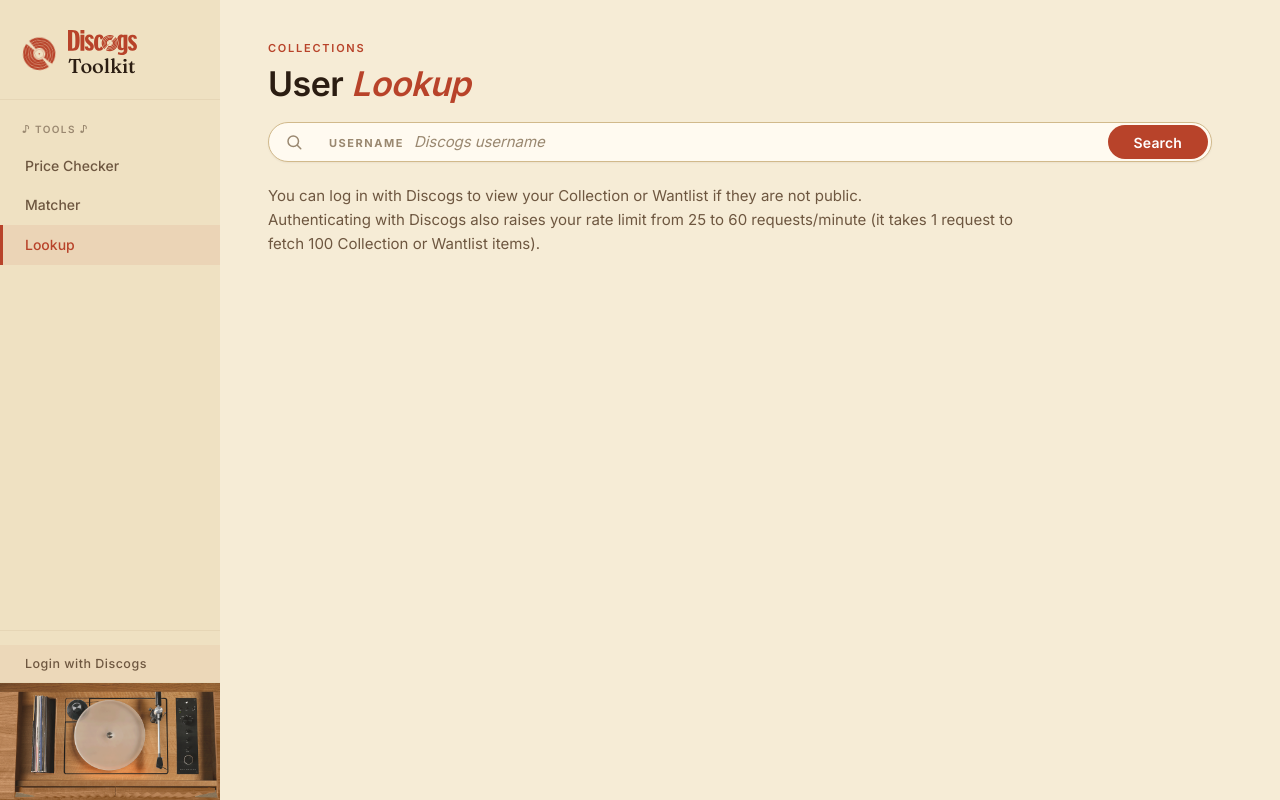
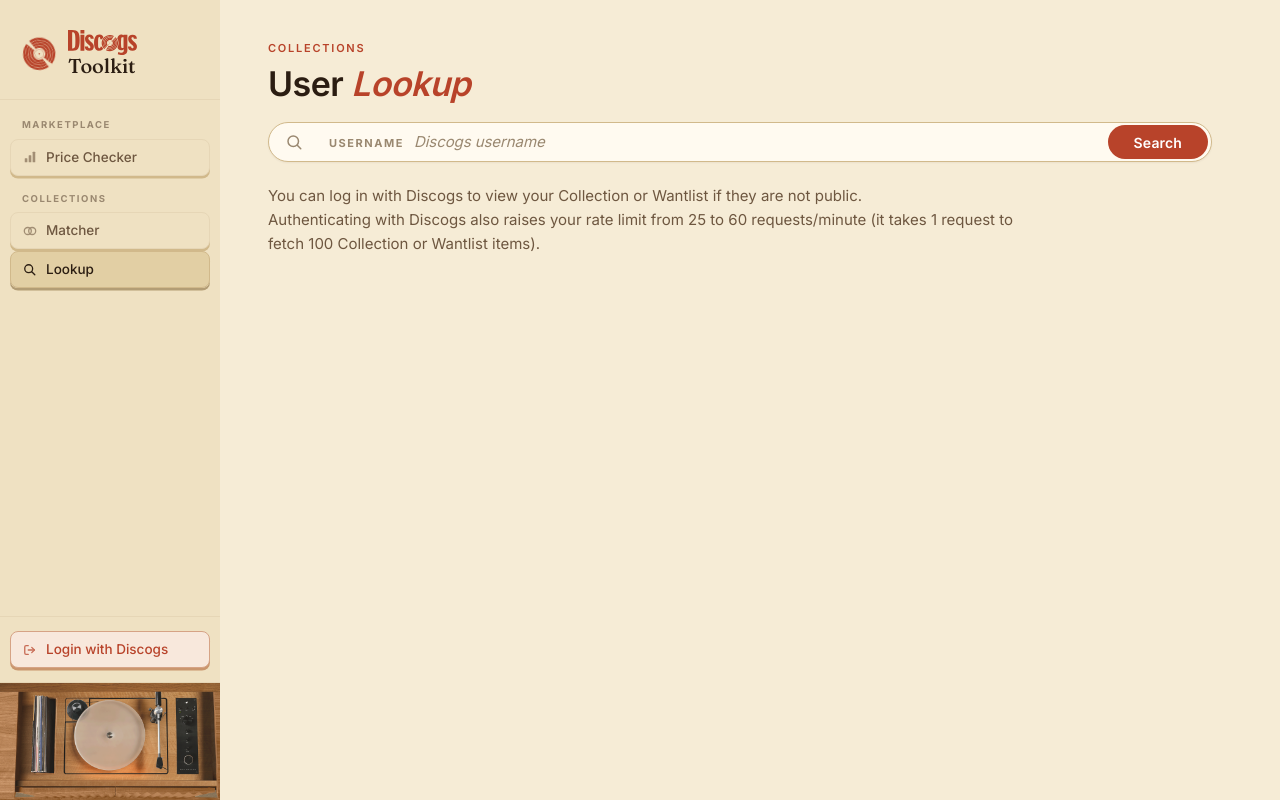
Before and after one commit to nhaseous/discogs-toolkit-app, a Flask app: page /lookup in a window 1280 px wide. Run offline with Flask 2, Linux system fonts and the light colour scheme.

Commit message:
updated sidebar

```diff
--- a/static/css/mosaic.css
+++ b/static/css/mosaic.css
@@ -76,7 +76,6 @@
 .mosaic-thumb {
     width: 100%;
     height: 100%;
-    object-fit: cover;
     display: block;
 }
 
--- a/static/css/sidebar.css
+++ b/static/css/sidebar.css
@@ -14,27 +14,6 @@
     padding: 30px 0 0;
     display: flex;
     flex-direction: column;
-
-    a:not(.sidebar-brand) {
-        display: flex;
-        align-items: center;
-        padding: 9px 22px;
-        color: var(--ink-soft);
-        font-weight: 500;
-        border-left: 3px solid transparent;
-
-        &:hover {
-            background: color-mix(in srgb, var(--rust) 6%, transparent);
-            color: var(--rust);
-            text-decoration: none;
-        }
-
-        &.active {
-            border-left-color: var(--rust);
-            color: var(--rust);
-            background: color-mix(in srgb, var(--rust) 8%, transparent);
-        }
-    }
 }
 
 .sidebar-brand {
@@ -42,61 +21,108 @@
     align-items: center;
     gap: 12px;
     padding: 0 22px 22px;
-    margin-bottom: 8px;
+    margin-bottom: 4px;
     border-bottom: 1px solid var(--rule);
     color: var(--ink) !important;
     text-decoration: none !important;
 }
 
+/* ---- Nav sections ---- */
+
+.sidebar-nav {
+    flex: 1 1 0;
+}
+
+.sidebar-section {
+    margin-bottom: 2px;
+}
+
 .sidebar-label {
-    font-size: 10px;
-    font-weight: 600;
+    font-size: 9.5px;
+    font-weight: 700;
     color: var(--ink-muted);
     text-transform: uppercase;
-    letter-spacing: 0.14em;
-    padding: 14px 22px 8px;
+    letter-spacing: 0.16em;
+    padding: 14px 22px 4px;
 }
+
+.sidebar-nav a {
+    display: flex;
+    align-items: center;
+    gap: 9px;
+    margin: 2px 10px;
+    padding: 7px 12px;
+    color: var(--ink-soft);
+    font-size: 13.5px;
+    font-weight: 500;
+    border-radius: 8px;
+    background: var(--paper-alt);
+    border: 1px solid var(--rule);
+    box-shadow: 0 2.5px 0 var(--rule-strong);
+    text-decoration: none;
+    transition: transform 0.1s ease, box-shadow 0.1s ease, background 0.12s ease, color 0.12s ease, border-color 0.12s ease;
+
+    &:hover {
+        color: var(--ink);
+        background: color-mix(in srgb, var(--ink) 5%, var(--paper-alt));
+        transform: translateY(-1px);
+        box-shadow: 0 3.5px 0 var(--rule-strong);
+        text-decoration: none;
+    }
+
+    &.active {
+        color: var(--ink);
+        background: var(--focus-ring-amber);
+        border-color: var(--rule-strong);
+        box-shadow: 0 2.5px 0 color-mix(in srgb, var(--ink) 18%, var(--rule-strong));
+    }
+}
+
+.nav-icon {
+    width: 14px;
+    height: 14px;
+    flex-shrink: 0;
+    opacity: 0.6;
+    transition: opacity 0.12s ease;
+}
+
+.sidebar-nav a:hover .nav-icon,
+.sidebar-nav a.active .nav-icon {
+    opacity: 1;
+}
+
+/* ---- Auth section ---- */
 
 .sidebar-auth {
     margin-top: auto;
-    padding: 14px 0 0;
+    padding: 12px 0 0;
     border-top: 1px solid var(--rule);
 }
 
-.sidebar-auth-link {
-    display: block;
-    font-size: 0.78rem;
-    font-weight: 500;
-    letter-spacing: 0.04em;
-    padding: 7px 20px;
-    border-left: 2px solid transparent;
-    color: var(--ink-soft);
-    text-decoration: none;
+.sidebar-user {
+    display: flex;
+    align-items: center;
+    gap: 10px;
+    padding: 10px 20px 14px;
 }
 
-.sidebar-login-link {
-    color: var(--rust);
-    border-left-color: var(--rust);
-    background: color-mix(in srgb, var(--rust) 6%, transparent);
-}
-
-.sidebar-login-link:hover { background: color-mix(in srgb, var(--rust) 12%, transparent); }
-
-.sidebar-logout-link:hover {
-    color: var(--ink);
-    background: color-mix(in srgb, var(--ink) 6%, transparent);
+.sidebar-user-info {
+    display: flex;
+    flex-direction: column;
+    gap: 3px;
+    min-width: 0;
 }
 
 .sidebar-avatar {
-    width: 28px;
-    height: 28px;
+    width: 32px;
+    height: 32px;
     border-radius: 50%;
     object-fit: cover;
     flex-shrink: 0;
 }
 
 .sidebar-username {
-    font-size: 0.8rem;
+    font-size: 13px;
     font-weight: 600;
     color: var(--ink);
     white-space: nowrap;
@@ -106,6 +132,47 @@
 
     &:hover { text-decoration: underline; text-underline-offset: 3px; }
 }
+
+.sidebar-logout-link {
+    font-size: 11px;
+    color: var(--ink-muted);
+    text-decoration: none;
+
+    &:hover {
+        color: var(--ink-soft);
+        text-decoration: underline;
+        text-underline-offset: 2px;
+    }
+}
+
+.sidebar-login-link {
+    display: flex;
+    align-items: center;
+    gap: 9px;
+    margin: 2px 10px 14px;
+    padding: 7px 12px;
+    font-size: 13.5px;
+    font-weight: 500;
+    border-radius: 8px;
+    color: var(--rust);
+    background: color-mix(in srgb, var(--rust) 10%, var(--card));
+    border: 1px solid color-mix(in srgb, var(--rust) 35%, var(--rule));
+    box-shadow: 0 2.5px 0 color-mix(in srgb, var(--rust) 30%, var(--rule-strong));
+    text-decoration: none;
+    transition: transform 0.1s ease, box-shadow 0.1s ease, background 0.12s ease;
+
+    &:hover {
+        background: color-mix(in srgb, var(--rust) 15%, var(--card));
+        transform: translateY(-1px);
+        box-shadow: 0 3.5px 0 color-mix(in srgb, var(--rust) 30%, var(--rule-strong));
+        text-decoration: none;
+    }
+
+    .nav-icon { opacity: 0.75; }
+    &:hover .nav-icon { opacity: 1; }
+}
+
+/* ---- Sidebar art ---- */
 
 .sidebar-art {
     border-top: 1px solid var(--rule);
@@ -127,6 +194,8 @@
     .sidebar { display: none; }
 }
 
+/* ---- Platter ---- */
+
 .sidebar-platter {
     position: absolute;
     width: 73px;
@@ -139,6 +208,8 @@
 }
 
 .sidebar-platter.spinning { animation: rotate 3s linear infinite; }
+
+/* ---- Brand ---- */
 
 .brand-icon {
     width: 34px;
--- a/templates/base.html
+++ b/templates/base.html
@@ -35,24 +35,65 @@
             {{ logo_svg | safe }}
             <span class="brand-text"><span class="brand-discogs-logo">{{ discogs_logo_svg | safe }}</span>Toolkit</span>
         </a>
-        <div class="sidebar-label">♪ Tools ♪</div>
-        {% if price_checker_enabled %}
-        <a href="/pricechecker"{% if request.path == '/pricechecker' %} class="active"{% endif %}>Price Checker</a>
-        {% endif %}
-        <a href="/matcher"{% if request.path == '/matcher' %} class="active"{% endif %}>Matcher</a>
-        <a href="/lookup"{% if request.path == '/lookup' %} class="active"{% endif %}>Lookup</a>
-        {% if session_user == 'curefortheitch' %}
-        <a href="/records"{% if request.path == '/records' %} class="active"{% endif %}>Records</a>
-        {% endif %}
+        <div class="sidebar-nav">
+            {% if price_checker_enabled %}
+            <div class="sidebar-section">
+                <div class="sidebar-label">Marketplace</div>
+                <a href="/pricechecker"{% if request.path == '/pricechecker' %} class="active"{% endif %}>
+                    <svg class="nav-icon" viewBox="0 0 16 16" fill="currentColor" xmlns="http://www.w3.org/2000/svg">
+                        <rect x="2" y="9.5" width="3" height="4.5" rx=".6"/>
+                        <rect x="6.5" y="6" width="3" height="8" rx=".6"/>
+                        <rect x="11" y="2" width="3" height="12" rx=".6"/>
+                    </svg>
+                    Price Checker
+                </a>
+            </div>
+            {% endif %}
+            <div class="sidebar-section">
+                <div class="sidebar-label">Collections</div>
+                <a href="/matcher"{% if request.path == '/matcher' %} class="active"{% endif %}>
+                    <svg class="nav-icon" viewBox="0 0 16 16" fill="none" stroke="currentColor" stroke-width="1.5" stroke-linecap="round" xmlns="http://www.w3.org/2000/svg">
+                        <circle cx="5.5" cy="8" r="4"/>
+                        <circle cx="10.5" cy="8" r="4"/>
+                    </svg>
+                    Matcher
+                </a>
+                <a href="/lookup"{% if request.path == '/lookup' %} class="active"{% endif %}>
+                    <svg class="nav-icon" viewBox="0 0 16 16" fill="none" stroke="currentColor" stroke-width="1.5" stroke-linecap="round" xmlns="http://www.w3.org/2000/svg">
+                        <circle cx="6.5" cy="6.5" r="4.5"/>
+                        <line x1="10" y1="10" x2="13.5" y2="13.5"/>
+                    </svg>
+                    Lookup
+                </a>
+                {% if session_user == 'curefortheitch' %}
+                <a href="/records"{% if request.path == '/records' %} class="active"{% endif %}>
+                    <svg class="nav-icon" viewBox="0 0 16 16" fill="none" stroke="currentColor" stroke-width="1.5" stroke-linecap="round" xmlns="http://www.w3.org/2000/svg">
+                        <circle cx="8" cy="8" r="5.5"/>
+                        <circle cx="8" cy="8" r="2"/>
+                    </svg>
+                    Records
+                </a>
+                {% endif %}
+            </div>
+        </div>
         <div class="sidebar-auth">
             {% if session_user %}
             <div class="sidebar-user">
                 {% if session_avatar %}<img src="{{ session_avatar }}" alt="" class="sidebar-avatar">{% endif %}
-                <a href="/lookup?username={{ session_user }}" class="sidebar-username">{{ session_user }}</a>
+                <div class="sidebar-user-info">
+                    <a href="/lookup?username={{ session_user }}" class="sidebar-username">{{ session_user }}</a>
+                    <a href="/logout" class="sidebar-logout-link">Log out</a>
+                </div>
             </div>
-            <a href="/logout" class="sidebar-auth-link sidebar-logout-link">Log out</a>
             {% else %}
-            <a href="/login" class="sidebar-auth-link sidebar-login-link">Login with Discogs</a>
+            <a href="/login" class="sidebar-login-link">
+                <svg class="nav-icon" viewBox="0 0 16 16" fill="none" stroke="currentColor" stroke-width="1.5" stroke-linecap="round" stroke-linejoin="round" xmlns="http://www.w3.org/2000/svg">
+                    <path d="M6 3H3.5A1.5 1.5 0 0 0 2 4.5v7A1.5 1.5 0 0 0 3.5 13H6"/>
+                    <polyline points="10,5 13,8 10,11"/>
+                    <line x1="13" y1="8" x2="6" y2="8"/>
+                </svg>
+                Login with Discogs
+            </a>
             {% endif %}
         </div>
         {% if request.path != '/' %}
```
